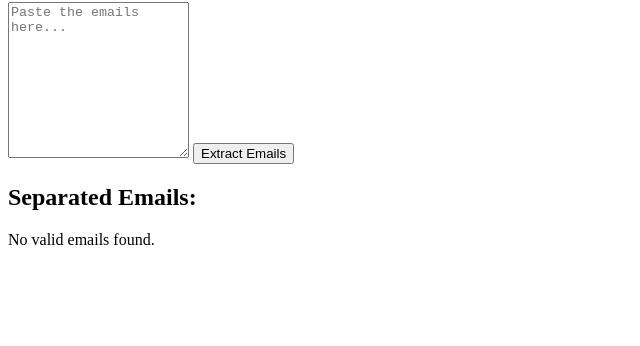
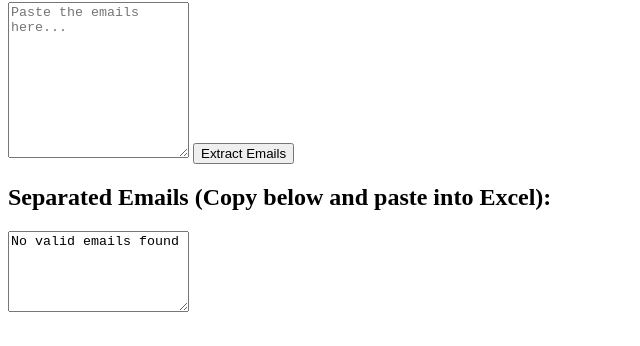
Before and after one commit to didarulislam01833/separate-email, a plain HTML site: page index.html in a window 1280 px wide. Both pictures are taken after a click on the button "Extract Emails". Shown: the part 78-424 px from the top of the page, without its empty margins (0-640 px from the left). Drawn offline with Linux system fonts and the light colour scheme.

Commit message:
commit message

```diff
--- a/index.html
+++ b/index.html
@@ -13,10 +13,12 @@
         <h1>Email Separator</h1>
         <textarea id="inputText" placeholder="Paste the emails here..." rows="10"></textarea>
         <button id="extractBtn">Extract Emails</button>
-        <h2>Separated Emails:</h2>
-        <div id="output"></div>
+        <h2>Separated Emails (Copy below and paste into Excel):</h2>
+        <textarea id="output" rows="5" readonly></textarea> <!-- New textarea for copying -->
     </div>
-    <script src="script.js"></script>
+    <script src="script.js">
+
+    </script>
 </body>
 
 </html>
--- a/script.js
+++ b/script.js
@@ -1,17 +1,73 @@
+// document.getElementById('extractBtn').addEventListener('click', function () {
+//     let inputText = document.getElementById('inputText').value;
+
+//     // Regular Expression to match email addresses
+//     let emailPattern = /[a-zA-Z0-9._%+-]+@[a-zA-Z0-9.-]+\.[a-zA-Z]{2,}/g;
+
+//     // Extract emails using match method
+//     let emails = inputText.match(emailPattern);
+
+//     // Check if any emails are found
+//     if (emails) {
+//         // Join the emails with a comma and space for display
+//         document.getElementById('output').textContent = emails.join(', ');
+//     } else {
+//         document.getElementById('output').textContent = 'No valid emails found.';
+//     }
+// });
+
+
+// document.getElementById('extractBtn').addEventListener('click', function () {
+//     let inputText = document.getElementById('inputText').value;
+
+//     // Regular Expression to match email addresses
+//     let emailPattern = /[a-zA-Z0-9._%+-]+@[a-zA-Z0-9.-]+\.[a-zA-Z]{2,}/g;
+
+//     // Extract emails using match method
+//     let emails = inputText.match(emailPattern);
+
+//     // Check if any emails are found
+//     if (emails) {
+//         // Join the emails with a comma and space for display
+//         document.getElementById('output').textContent = emails.join(', ');
+//     } else {
+//         document.getElementById('output').textContent = 'No valid emails found.';
+//     }
+// });
+
+// document.getElementById('extractBtn').addEventListener('click', function () {
+//     const inputText = document.getElementById('inputText').value;
+
+//     // Regular expression to extract emails
+//     const emailPattern = /\b[A-Za-z0-9._%+-]+@[A-Za-z0-9.-]+\.[A-Z|a-z]{2,}\b/g;
+//     const emails = inputText.match(emailPattern);
+
+//     const outputTextarea = document.getElementById('output');
+
+//     if (emails) {
+//         // Join emails with tab (\t) separator for column-wise pasting in Excel
+//         const formattedEmails = emails.join('\t');
+//         outputTextarea.value = formattedEmails; // Set value of the textarea for copying
+//     } else {
+//         outputTextarea.value = 'No valid emails found';
+//     }
+// });
+
+
 document.getElementById('extractBtn').addEventListener('click', function () {
-    let inputText = document.getElementById('inputText').value;
+    const inputText = document.getElementById('inputText').value;
 
-    // Regular Expression to match email addresses
-    let emailPattern = /[a-zA-Z0-9._%+-]+@[a-zA-Z0-9.-]+\.[a-zA-Z]{2,}/g;
+    // Regular expression to extract emails
+    const emailPattern = /\b[A-Za-z0-9._%+-]+@[A-Za-z0-9.-]+\.[A-Z|a-z]{2,}\b/g;
+    const emails = inputText.match(emailPattern);
 
-    // Extract emails using match method
-    let emails = inputText.match(emailPattern);
+    const outputTextarea = document.getElementById('output');
 
-    // Check if any emails are found
     if (emails) {
-        // Join the emails with a comma and space for display
-        document.getElementById('output').textContent = emails.join(', ');
+        // Join emails with newline (\n) separator for row-wise pasting in Excel
+        const formattedEmails = emails.join('\n');
+        outputTextarea.value = formattedEmails; // Set value of the textarea for copying
     } else {
-        document.getElementById('output').textContent = 'No valid emails found.';
+        outputTextarea.value = 'No valid emails found';
     }
 });
```
